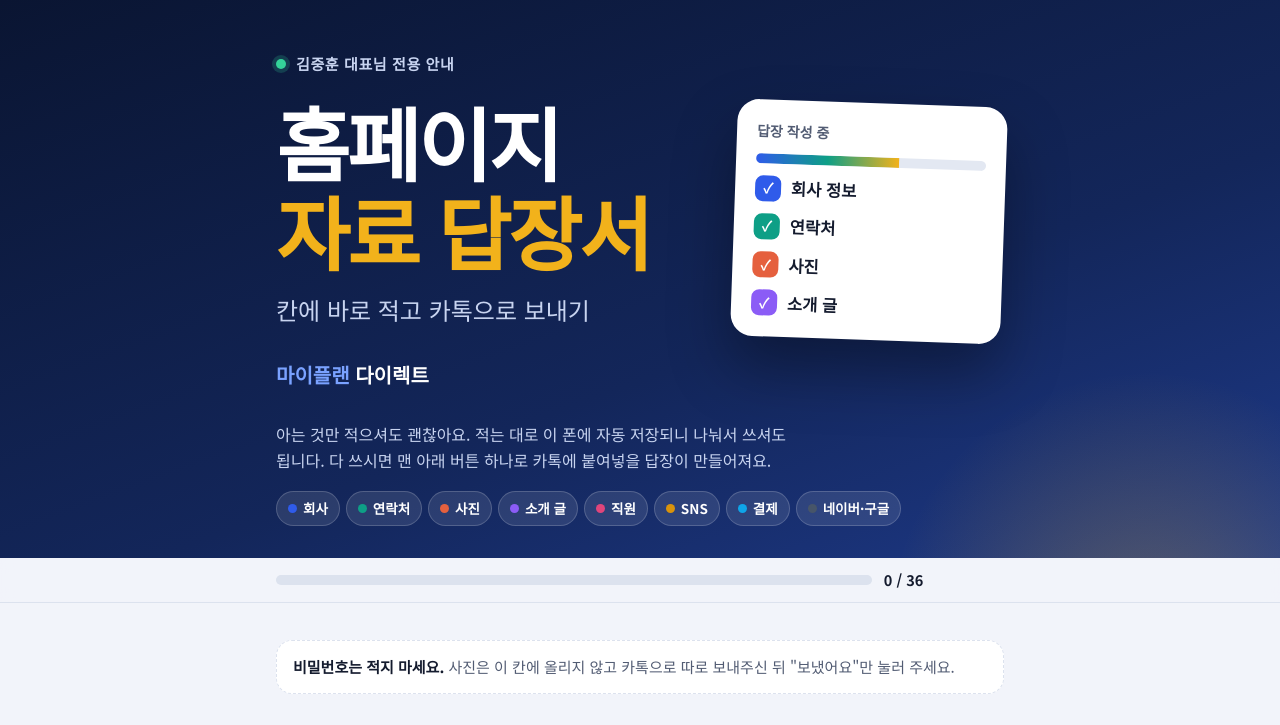
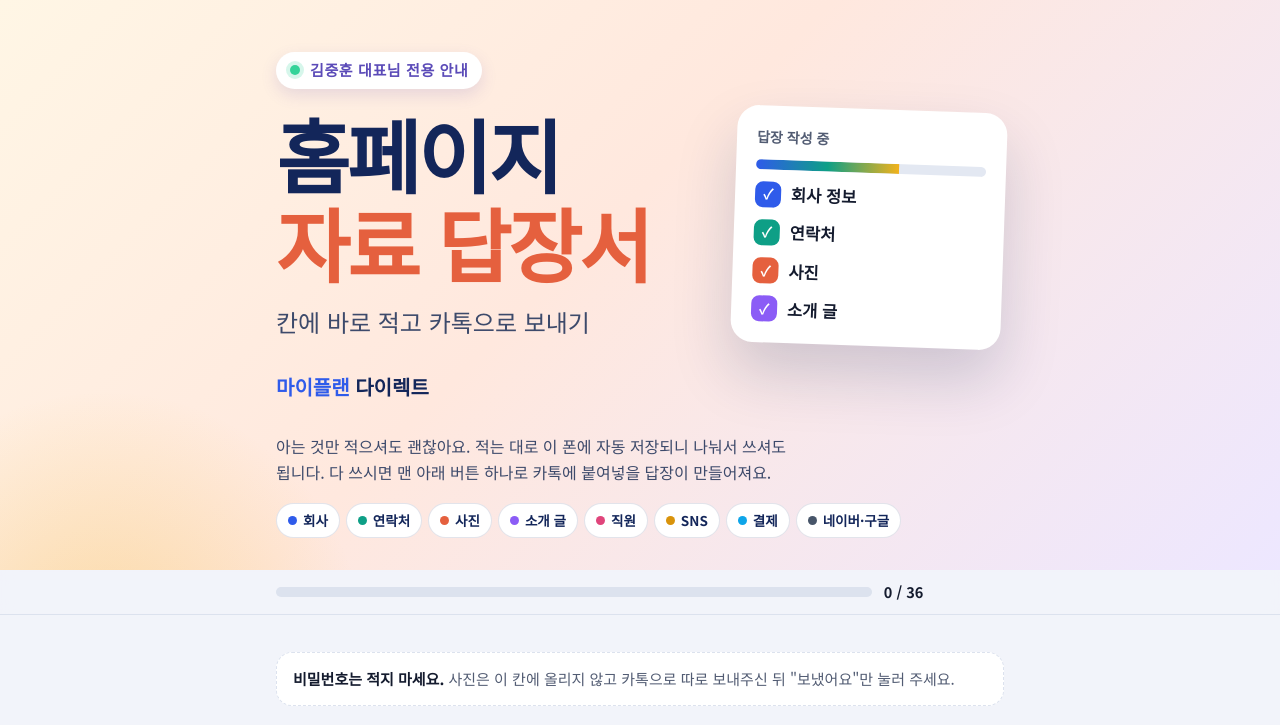
Before and after one commit to tjtjtj5722/my-plan-car-direct, a plain HTML site: page kim/request/answer/index.html in a window 1280 px wide. Shown: the top 725 px of the page. Drawn offline with Linux system fonts and the light colour scheme; a web font is replaced by a local one.

Commit message:
공유 썸네일 새로 디자인 (안내/답장서 구분), 답장서 표지 밝은 색으로
Co-Authored-By: Claude Opus 5.5 <noreply@anthropic.com>
Claude-Session: https://claude.ai/code/session_01PXgAVqdLkAPLjyj7hx3dgi

```diff
--- a/kim/request/answer/index.html
+++ b/kim/request/answer/index.html
@@ -120,8 +120,18 @@ main .wrap{padding-block:22px 10px;display:grid;gap:18px}
 .hero .intro{padding-block:0 32px;display:grid;gap:12px;position:relative;z-index:1}
 .hero .intro p{margin:0;color:#C8D4F0;max-width:34em;font-size:16px}
 @media (max-width:640px){.hero .cover{grid-template-columns:1fr;padding-block:40px 22px}.cv-card{width:100%;max-width:300px;transform:none;justify-self:start}}
+
+/* cover: light, matches share thumbnail */
+.hero{background:linear-gradient(135deg,#FFF6E5 0%,#FFE8DE 45%,#EDE7FF 100%)!important;color:#13265A!important}
+.hero::after{background:radial-gradient(closest-side,rgba(242,178,27,.3),transparent)!important;left:-12%;right:auto}
+.hero .eb{color:#5B4BB8!important;background:#fff;padding:6px 14px;border-radius:999px;box-shadow:0 6px 16px rgba(91,75,184,.15);justify-self:start}
+.cv-t em{color:#E5603E!important}
+.cv-s,.hero .intro p{color:#3D4A6B!important}
+.cv-brand b{color:#2F5BEA!important}
+.cv-card{box-shadow:0 30px 60px rgba(19,38,90,.18)!important}
+.dots a{color:#13265A!important;background:#fff!important;border-color:rgba(19,38,90,.12)!important}
 </style>
-<meta property="og:type" content="website"><meta property="og:title" content="홈페이지 자료 답장서 · 마이플랜 다이렉트"><meta property="og:description" content="칸에 바로 적고, 버튼 하나로 카톡 답장을 만들어 보내세요."><meta property="og:image" content="https://tjtjtj5722.github.io/my-plan-car-direct/kim/request/answer/og.jpg"><meta property="og:image:width" content="1200"><meta property="og:image:height" content="630"><meta name="twitter:card" content="summary_large_image"><meta name="description" content="칸에 바로 적고, 버튼 하나로 카톡 답장을 만들어 보내세요.">
+<meta property="og:type" content="website"><meta property="og:title" content="홈페이지 자료 답장서 · 마이플랜 다이렉트"><meta property="og:description" content="칸에 바로 적고, 버튼 하나로 카톡 답장을 만들어 보내세요."><meta property="og:image" content="https://tjtjtj5722.github.io/my-plan-car-direct/kim/request/answer/og2.jpg"><meta property="og:image:width" content="1200"><meta property="og:image:height" content="630"><meta name="twitter:card" content="summary_large_image"><meta name="description" content="칸에 바로 적고, 버튼 하나로 카톡 답장을 만들어 보내세요.">
 </head>
 <body>
 
```
Also changed, not shown: kim/request/index.html (+1 -1 lines), kim/request/answer/og2.jpg (added), kim/request/og2.jpg (added).
